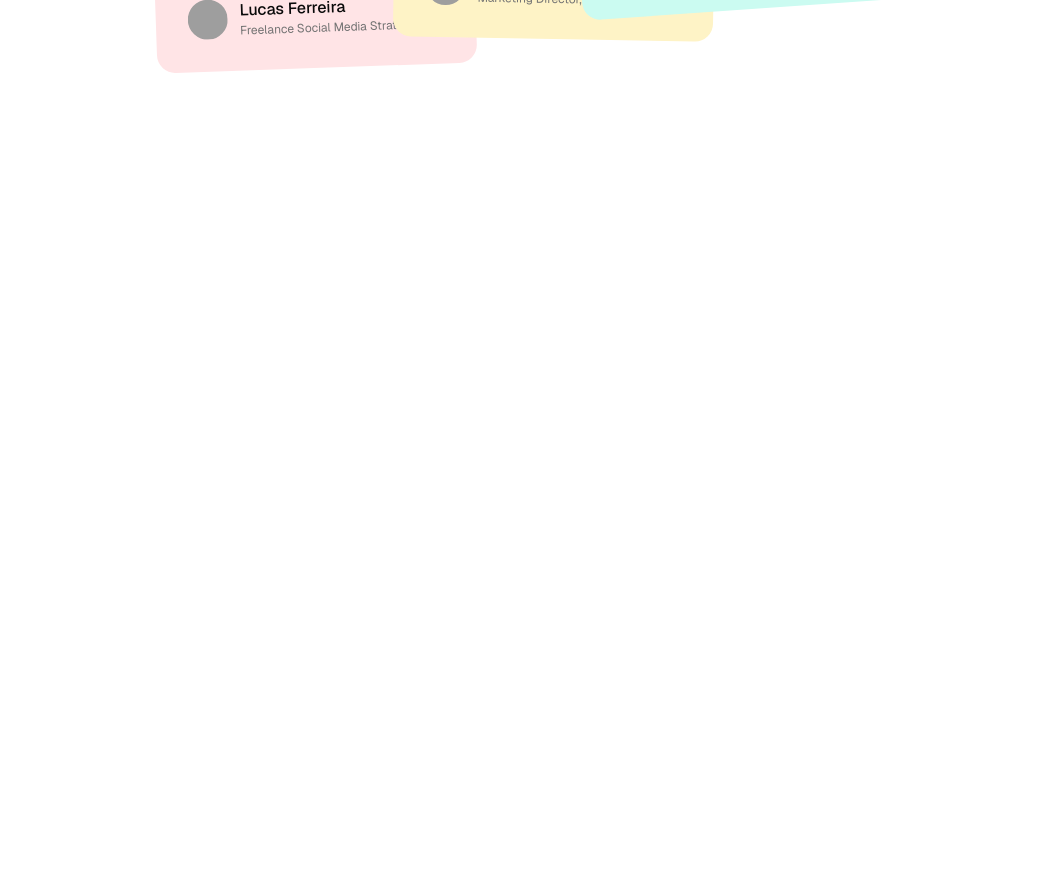
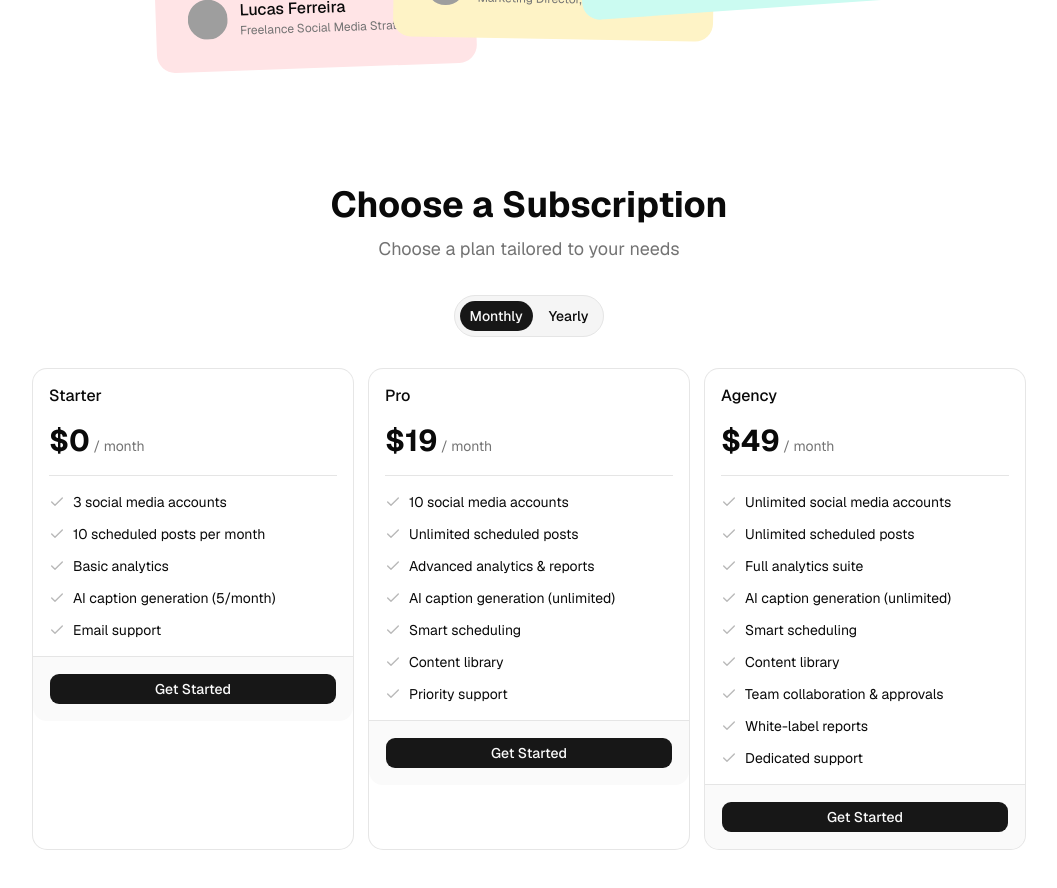
Before and after one commit to luchersou/postly, a Next.js app: page / in a window 1280 px wide. Shown: the part 5520-6408 px from the top of the page, without its empty margins (111-1168 px from the left). Before the commit the page ends 5654 px from the top, so only its background shows below. Built offline with nearby package versions, Linux system fonts and the light colour scheme; grey boxes are pictures that could not be loaded.

Commit message:
feat: add pricing section with monthly and yearly billing toggle

```diff
--- a/src/app/page.tsx
+++ b/src/app/page.tsx
@@ -2,6 +2,7 @@ import { Navbar } from "@/components/layout/navbar";
 import { FeatureSection } from "@/components/sections/feature-section";
 import { Hero } from "@/components/sections/hero";
 import { IntegrationsGrid } from "@/components/sections/integration-section";
+import { PricingSection } from "@/components/sections/pricing/pricing-section";
 import { ProductOverview } from "@/components/sections/product-overview-section";
 import { StatsSection } from "@/components/sections/stats-section";
 import { TestimonialsSection } from "@/components/sections/testimonials-section";
@@ -17,6 +18,7 @@ export default function Home() {
         <IntegrationsGrid />
         <ProductOverview />
         <TestimonialsSection />
+        <PricingSection />
       </main>
     </>
   );
--- /dev/null
+++ b/src/components/sections/pricing/data.ts
@@ -0,0 +1,50 @@
+export const plans = [
+  {
+    name: "Starter",
+    price: {
+      monthly: "$0",
+      yearly: "$0",
+    },
+    features: [
+      "3 social media accounts",
+      "10 scheduled posts per month",
+      "Basic analytics",
+      "AI caption generation (5/month)",
+      "Email support",
+    ],
+  },
+  {
+    name: "Pro",
+    price: {
+      monthly: "$19",
+      yearly: "$190",
+    },
+    features: [
+      "10 social media accounts",
+      "Unlimited scheduled posts",
+      "Advanced analytics & reports",
+      "AI caption generation (unlimited)",
+      "Smart scheduling",
+      "Content library",
+      "Priority support",
+    ],
+  },
+  {
+    name: "Agency",
+    price: {
+      monthly: "$49",
+      yearly: "$490",
+    },
+    features: [
+      "Unlimited social media accounts",
+      "Unlimited scheduled posts",
+      "Full analytics suite",
+      "AI caption generation (unlimited)",
+      "Smart scheduling",
+      "Content library",
+      "Team collaboration & approvals",
+      "White-label reports",
+      "Dedicated support",
+    ],
+  },
+];
--- /dev/null
+++ b/src/components/sections/pricing/pricing-section.tsx
@@ -0,0 +1,70 @@
+"use client";
+
+import { useState } from "react";
+import { Check } from "lucide-react";
+
+import { Button } from "@/components/ui/button";
+import { Card, CardContent, CardFooter, CardHeader, CardTitle } from "@/components/ui/card";
+
+import { plans } from "./data";
+
+export function PricingSection() {
+  const [billingCycle, setBillingCycle] = useState<"monthly" | "yearly">("monthly");
+
+  return (
+    <section className="mx-auto w-full max-w-5xl space-y-4 px-4 py-12 lg:space-y-8">
+      <div className="space-y-2 text-center">
+        <h1 className="text-3xl font-bold leading-tight lg:text-4xl">Choose a Subscription</h1>
+        <p className="text-muted-foreground text-lg">Choose a plan tailored to your needs</p>
+      </div>
+
+      <div className="flex justify-center">
+        <div className="bg-muted inline-flex items-center gap-1 rounded-full border p-1">
+          <Button
+            variant={billingCycle === "monthly" ? "default" : "ghost"}
+            className="rounded-full"
+            onClick={() => setBillingCycle("monthly")}>
+            Monthly
+          </Button>
+          <Button
+            variant={billingCycle === "yearly" ? "default" : "ghost"}
+            className="rounded-full"
+            onClick={() => setBillingCycle("yearly")}>
+            Yearly
+          </Button>
+        </div>
+      </div>
+
+      <div className="grid gap-4 md:grid-cols-3">
+        {plans.map((plan) => (
+          <Card key={plan.name} className="shadow-none">
+            <CardHeader>
+              <CardTitle>{plan.name}</CardTitle>
+            </CardHeader>
+            <CardContent className="space-y-4">
+              <div>
+                <span className="text-3xl font-bold">{plan.price[billingCycle]}</span>
+                <span className="text-muted-foreground text-sm">
+                  {" "}
+                  / {billingCycle === "monthly" ? "month" : "year"}
+                </span>
+              </div>
+              <hr />
+              <ul className="space-y-3">
+                {plan.features.map((feature) => (
+                  <li key={feature} className="flex items-center gap-2">
+                    <Check className="text-muted-foreground/50 size-4 shrink-0" />
+                    <span className="text-sm">{feature}</span>
+                  </li>
+                ))}
+              </ul>
+            </CardContent>
+            <CardFooter>
+              <Button className="w-full">Get Started</Button>
+            </CardFooter>
+          </Card>
+        ))}
+      </div>
+    </section>
+  );
+}
```
